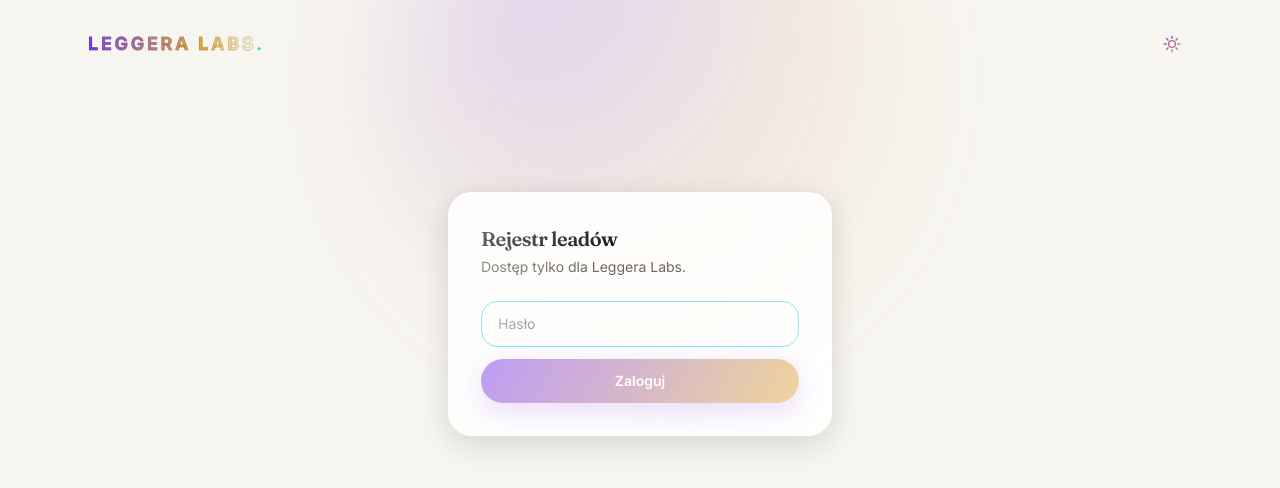
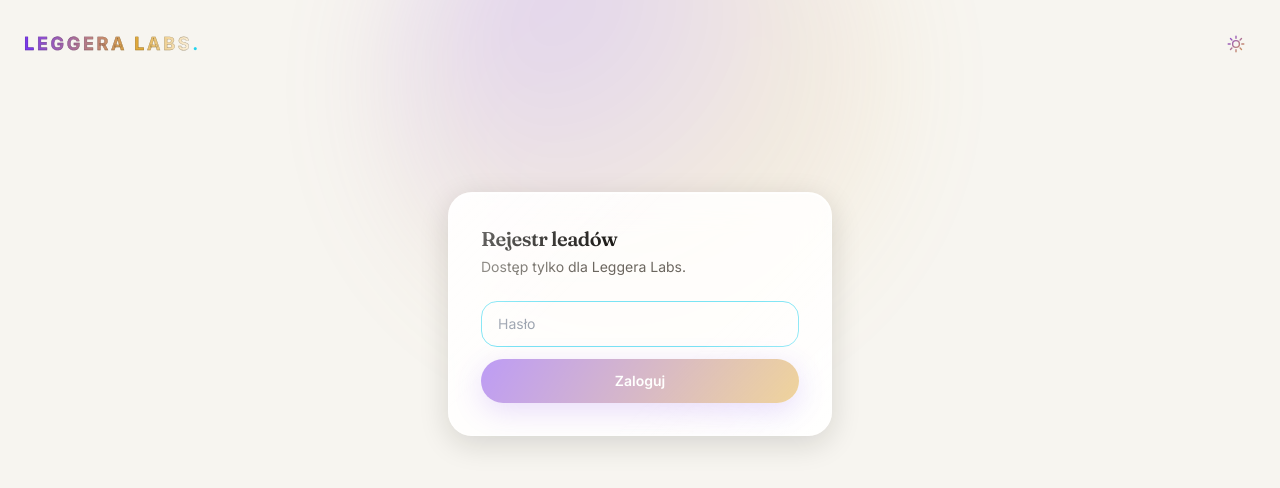
Before and after one commit to hfrzcnrvj8-gif/leggeralabswebsite, a Next.js app: page /en/admin/leads in a window 1280 px wide. Shown: the top 488 px of the page. Built offline with nearby package versions, Linux system fonts and the light colour scheme; no server answers.

Commit message:
Poszerz kontener panelu leadów

```diff
--- a/app/[lang]/admin/leads/page.tsx
+++ b/app/[lang]/admin/leads/page.tsx
@@ -25,11 +25,11 @@
         className="orb pointer-events-none fixed -top-40 left-1/2 -z-10 h-[40vw] w-[40vw] max-h-[500px] max-w-[500px] -translate-x-1/2 rounded-full opacity-20"
         aria-hidden
       />
-      <header className="mx-auto flex max-w-6xl items-center justify-between px-4 pt-6 sm:px-6">
+      <header className="mx-auto flex max-w-[1800px] items-center justify-between px-4 pt-6 sm:px-6">
         <Logo lang={lang as Locale} />
         <ThemeToggle />
       </header>
-      <div className="mx-auto max-w-6xl px-4 py-8 sm:px-6">
+      <div className="mx-auto max-w-[1800px] px-4 py-8 sm:px-6">
         {authed ? <LeadsDashboard /> : <LoginForm />}
       </div>
     </main>
```
